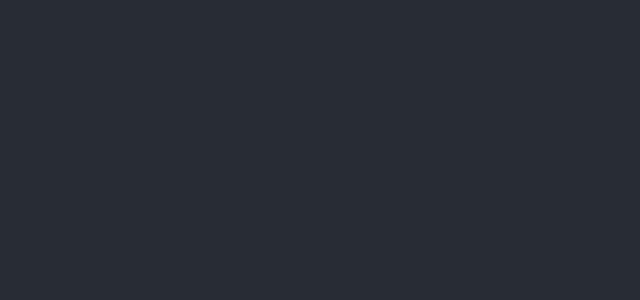
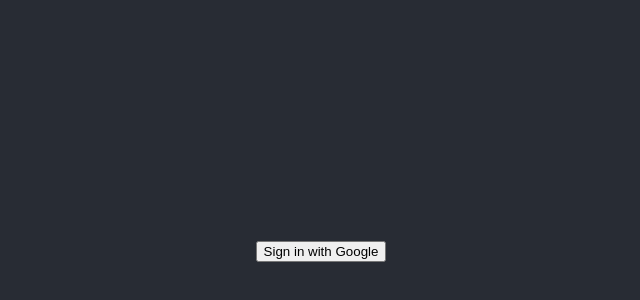
Before and after one commit to zu-do/prog-sist-inzin-projektas, a React (Create React App) app in the folder chat-web/: page / in a window 1280 px wide. Shown: the part 154-454 px from the top of the page, without its empty margins (319-959 px from the left). Built offline with nearby package versions, Linux system fonts and the light colour scheme.

Commit message:
added SignIn button with functionality

```diff
--- a/chat-web/src/App.tsx
+++ b/chat-web/src/App.tsx
@@ -4,9 +4,6 @@ import './App.css';
 import firebase from 'firebase/compat/app';
 import 'firebase/compat/auth';
 import 'firebase/compat/firestore';
-
-import { useAuthState } from 'react-firebase-hooks/auth';
-import { useCollectionData } from 'react-firebase-hooks/firestore';
 
 firebase.initializeApp({
   apiKey: "AIzaSyCa9bz6v8yGfJHHktwx0hGvzf_NqOy6QY8",
@@ -18,16 +15,33 @@ firebase.initializeApp({
 })
 
 const auth = firebase.auth();
-const firestore = firebase.firestore();
 
 function App() {
+
   return (
     <div className="App">
       <header className="App-header">
-
+        <section>
+          <SignIn/>
+        </section>
       </header>
     </div>
   );
 }
 
+function SignIn() {
+
+  const signInWithGoogle = () => {
+    const provider = new firebase.auth.GoogleAuthProvider();
+    auth.signInWithPopup(provider);
+  }
+
+  return (
+    <>
+      <button className="sign-in" onClick={signInWithGoogle}>Sign in with Google</button>
+    </>
+  )
+
+}
+
 export default App;
```
Also changed, not shown: chat-web/src/App.css (line endings or trailing spaces).
